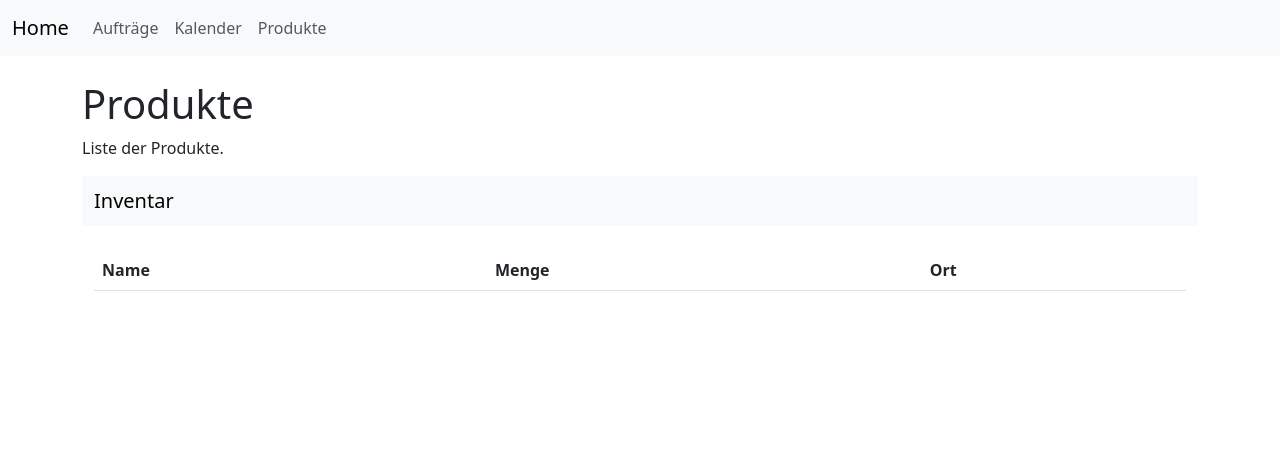
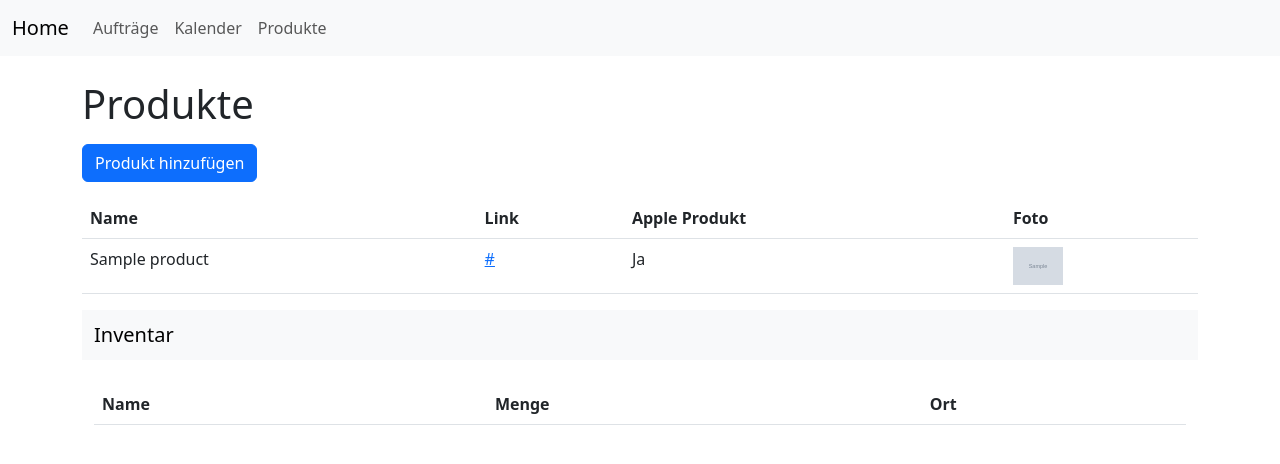
Before and after one commit to ChessJoke27/PP, a Django app: page /produkte/ in a window 1280 px wide. Shown: the top 464 px of the page. Run offline with Django 4.2, Linux system fonts and the light colour scheme; tables that the repository leaves empty hold one stand-in row (values such as "Sample post"); grey boxes marked "Sample" are stand-in pictures; lists and menus that the app fills with data are empty.

Commit message:
Add product management with upload

```diff
--- a/inventurprojekt/inventory/admin.py
+++ b/inventurprojekt/inventory/admin.py
@@ -1,5 +1,6 @@
 from django.contrib import admin
-from .models import Item, Order
+from .models import Item, Order, Product
 
 admin.site.register(Item)
 admin.site.register(Order)
+admin.site.register(Product)
--- a/inventurprojekt/inventory/models.py
+++ b/inventurprojekt/inventory/models.py
@@ -1,4 +1,14 @@
 from django.db import models
+
+
+class Product(models.Model):
+    name = models.CharField(max_length=255)
+    purchase_link = models.URLField(blank=True)
+    is_apple = models.BooleanField(default=False)
+    photo = models.ImageField(upload_to='product_photos/', blank=True, null=True)
+
+    def __str__(self):
+        return self.name
 
 class Item(models.Model):
     name = models.CharField(max_length=255)
--- a/inventurprojekt/inventory/views.py
+++ b/inventurprojekt/inventory/views.py
@@ -1,9 +1,9 @@
 from rest_framework import generics
 from django.views.generic import ListView, CreateView, TemplateView
 from django.urls import reverse_lazy
-from .models import Item, Order
+from .models import Item, Order, Product
 from .serializers import ItemSerializer, OrderSerializer
-from .forms import OrderForm
+from .forms import OrderForm, ProductForm
 
 class ItemListCreateView(generics.ListCreateAPIView):
     queryset = Item.objects.all()
@@ -43,3 +43,15 @@ class CalendarView(TemplateView):
         context = super().get_context_data(**kwargs)
         context['orders'] = Order.objects.all().order_by('due_date')
         return context
+
+
+class ProductListView(ListView):
+    model = Product
+    template_name = 'products.html'
+
+
+class ProductCreateView(CreateView):
+    model = Product
+    form_class = ProductForm
+    template_name = 'product_form.html'
+    success_url = reverse_lazy('products')
--- a/inventurprojekt/inventurprojekt/settings.py
+++ b/inventurprojekt/inventurprojekt/settings.py
@@ -63,6 +63,8 @@ USE_TZ = True
 
 STATIC_URL = '/static/'
 STATICFILES_DIRS = [BASE_DIR / 'static']
+MEDIA_URL = '/media/'
+MEDIA_ROOT = BASE_DIR / 'media'
 DEFAULT_AUTO_FIELD = 'django.db.models.BigAutoField'
 
 LOGIN_REDIRECT_URL = '/'
--- a/inventurprojekt/inventurprojekt/urls.py
+++ b/inventurprojekt/inventurprojekt/urls.py
@@ -3,16 +3,19 @@ from django.urls import path, include
 from django.views.generic import TemplateView
 from django.contrib.auth.decorators import login_required
 from django.contrib.auth import views as auth_views
-from inventory.views import OrderListView, OrderCreateView, CalendarView
+from django.conf import settings
+from django.conf.urls.static import static
+from inventory.views import OrderListView, OrderCreateView, CalendarView, ProductListView, ProductCreateView
 
 urlpatterns = [
     path('', TemplateView.as_view(template_name='inventory.html'), name='home'),
     path('auftraege/', OrderListView.as_view(), name='orders'),
     path('auftraege/neu/', OrderCreateView.as_view(), name='order-create'),
     path('kalender/', CalendarView.as_view(), name='calendar'),
-    path('produkte/', TemplateView.as_view(template_name='products.html'), name='products'),
+    path('produkte/', ProductListView.as_view(), name='products'),
+    path('produkte/neu/', ProductCreateView.as_view(), name='product-create'),
     path('admin/', admin.site.urls),
     path('api/', include('inventory.urls')),
     path('accounts/login/', auth_views.LoginView.as_view(), name='login'),
     path('accounts/logout/', auth_views.LogoutView.as_view(next_page='login'), name='logout'),
-]
+] + static(settings.MEDIA_URL, document_root=settings.MEDIA_ROOT)
--- a/inventurprojekt/templates/products.html
+++ b/inventurprojekt/templates/products.html
@@ -1,6 +1,34 @@
 {% extends 'base.html' %}
 {% block title %}Produkte{% endblock %}
 {% block content %}
-<h1>Produkte</h1>
-<p>Liste der Produkte.</p>
+<h1 class="mb-3">Produkte</h1>
+<a href="{% url 'product-create' %}" class="btn btn-primary mb-3">Produkt hinzufügen</a>
+<table class="table">
+    <thead>
+        <tr>
+            <th>Name</th>
+            <th>Link</th>
+            <th>Apple Produkt</th>
+            <th>Foto</th>
+        </tr>
+    </thead>
+    <tbody>
+        {% for product in object_list %}
+        <tr>
+            <td>{{ product.name }}</td>
+            <td><a href="{{ product.purchase_link }}">{{ product.purchase_link }}</a></td>
+            <td>{% if product.is_apple %}Ja{% else %}Nein{% endif %}</td>
+            <td>
+                {% if product.photo %}
+                    <img src="{{ product.photo.url }}" alt="{{ product.name }}" width="50">
+                {% else %}
+                    -
+                {% endif %}
+            </td>
+        </tr>
+        {% empty %}
+        <tr><td colspan="4">Keine Produkte vorhanden.</td></tr>
+        {% endfor %}
+    </tbody>
+</table>
 {% endblock %}
--- a/requirements.txt
+++ b/requirements.txt
@@ -1,2 +1,3 @@
 Django>=4.0,<5.0
 djangorestframework
+Pillow
```
Also changed, not shown: inventurprojekt/inventory/forms.py (+7 -1 lines), inventurprojekt/templates/product_form.html (added, +10 -0 lines), inventurprojekt/inventory/migrations/0003_product.py (added).
